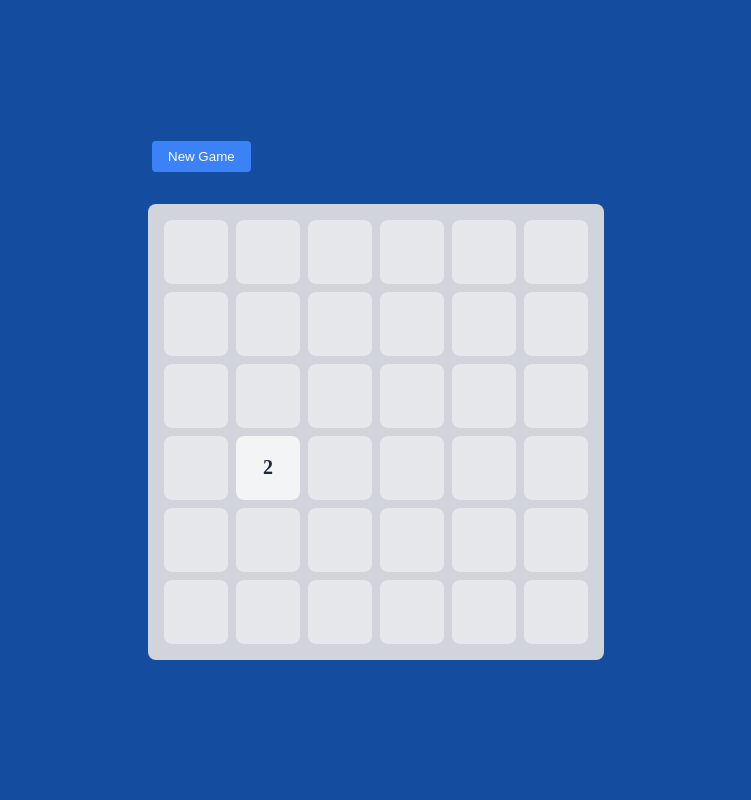
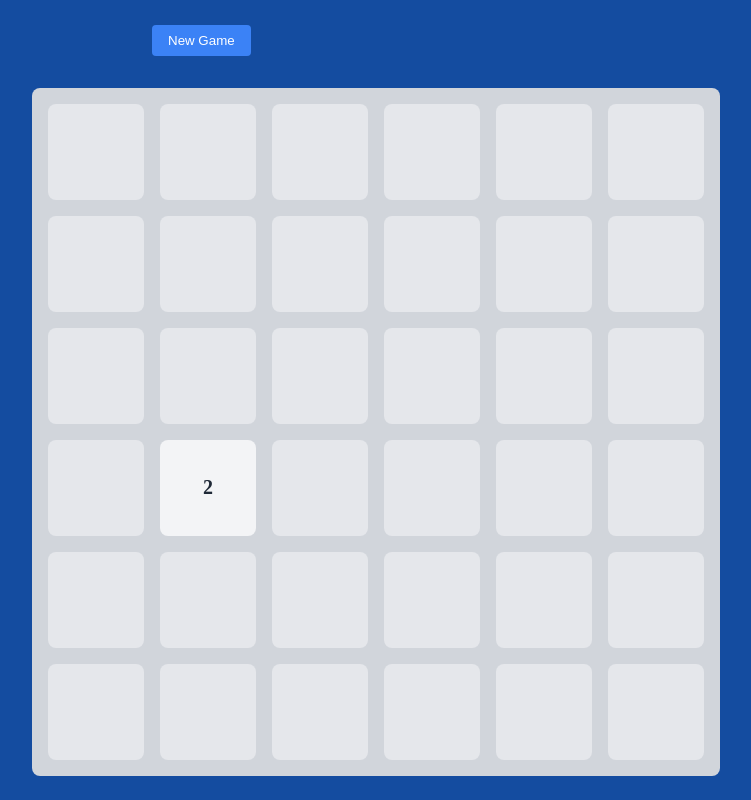
Before and after one commit to Heisenburn/2048-game, a React (Vite) app: page / in a window 1280 px wide. Shown: the whole page, without its empty margins (264-1015 px from the left). Built offline with nearby package versions, Linux system fonts and the light colour scheme.

Commit message:
fix styling

```diff
--- a/src/Components/Cell/Cell.jsx
+++ b/src/Components/Cell/Cell.jsx
@@ -1,5 +1,6 @@
 import { CellContainer } from "./Cell.styles";
 
 export const Cell = ({ value }) => {
-  return <CellContainer value={value}>{value !== 0 && value}</CellContainer>;
+  const displayValue = value || "";
+  return <CellContainer value={value}>{displayValue}</CellContainer>;
 };
--- a/src/Components/Cell/Cell.styles.js
+++ b/src/Components/Cell/Cell.styles.js
@@ -1,25 +1,13 @@
 import styled from "styled-components";
+import { CELL_COLORS } from "../Game/constants";
 
 const getCellColor = (number) => {
-  const colors = {
-    0: "#e5e7eb",
-    2: "#f3f4f6",
-    4: "#fef3c7",
-    8: "#fed7aa",
-    16: "#fdba74",
-    32: "#fb923c",
-    64: "#f97316",
-    128: "#fde047",
-    256: "#facc15",
-    512: "#eab308",
-    1024: "#ca8a04",
-    2048: "#a16207",
-  };
-  return colors[number] || "#854d0e";
+  const fallbackColor = "#854d0e";
+  return CELL_COLORS[number] || fallbackColor;
 };
 export const CellContainer = styled.div`
-  width: 4rem;
-  height: 4rem;
+  width: 6rem;
+  height: 6rem;
   display: flex;
   align-items: center;
   justify-content: center;
--- a/src/Components/Game/Game.jsx
+++ b/src/Components/Game/Game.jsx
@@ -1,6 +1,7 @@
 import React, { useEffect, useState } from "react";
 import { Grid } from "../Grid";
 import {
+  DIRECTIONS,
   GAME_OVER_MESSAGE,
   GAME_WIN_MESSAGE,
   GRID_SIZE,
@@ -45,14 +46,7 @@ const Game = () => {
     if (isGameOver || isGameWon) return;
 
     const handleKeyPress = async (event) => {
-      const directions = {
-        ArrowUp: "up",
-        ArrowDown: "down",
-        ArrowLeft: "left",
-        ArrowRight: "right",
-      };
-
-      const moveDirection = directions[event.key];
+      const moveDirection = DIRECTIONS[event.key];
 
       //prevent non-arrow key presses
       if (moveDirection) {
--- a/src/Components/Game/constants/constants.js
+++ b/src/Components/Game/constants/constants.js
@@ -4,3 +4,24 @@ export const WINNING_CELL_VALUE = 2048;
 export const GAME_WIN_MESSAGE = "You win! Click new game to continue.";
 export const GAME_OVER_MESSAGE = "Game Over! Click new game to continue.";
 export const NEW_GAME_BUTTON_TEXT = "New Game";
+
+export const DIRECTIONS = {
+  ArrowUp: "up",
+  ArrowDown: "down",
+  ArrowLeft: "left",
+  ArrowRight: "right",
+};
+export const CELL_COLORS = {
+  0: "#e5e7eb",
+  2: "#f3f4f6",
+  4: "#fef3c7",
+  8: "#fed7aa",
+  16: "#fdba74",
+  32: "#fb923c",
+  64: "#f97316",
+  128: "#fde047",
+  256: "#facc15",
+  512: "#eab308",
+  1024: "#ca8a04",
+  2048: "#a16207",
+};
--- a/src/Components/Grid/Grid.styles.js
+++ b/src/Components/Grid/Grid.styles.js
@@ -1,7 +1,8 @@
 import styled from "styled-components";
+import { GRID_SIZE } from "../Game/constants";
 
 export const GridContainer = styled.div`
   display: grid;
-  grid-template-columns: repeat(6, 1fr);
-  gap: 0.5rem;
+  grid-template-columns: repeat(${GRID_SIZE}, 1fr);
+  gap: 1rem;
 `;
```
Also changed, not shown: src/Components/Game/utilities/movement.js (+0 -7 lines).
